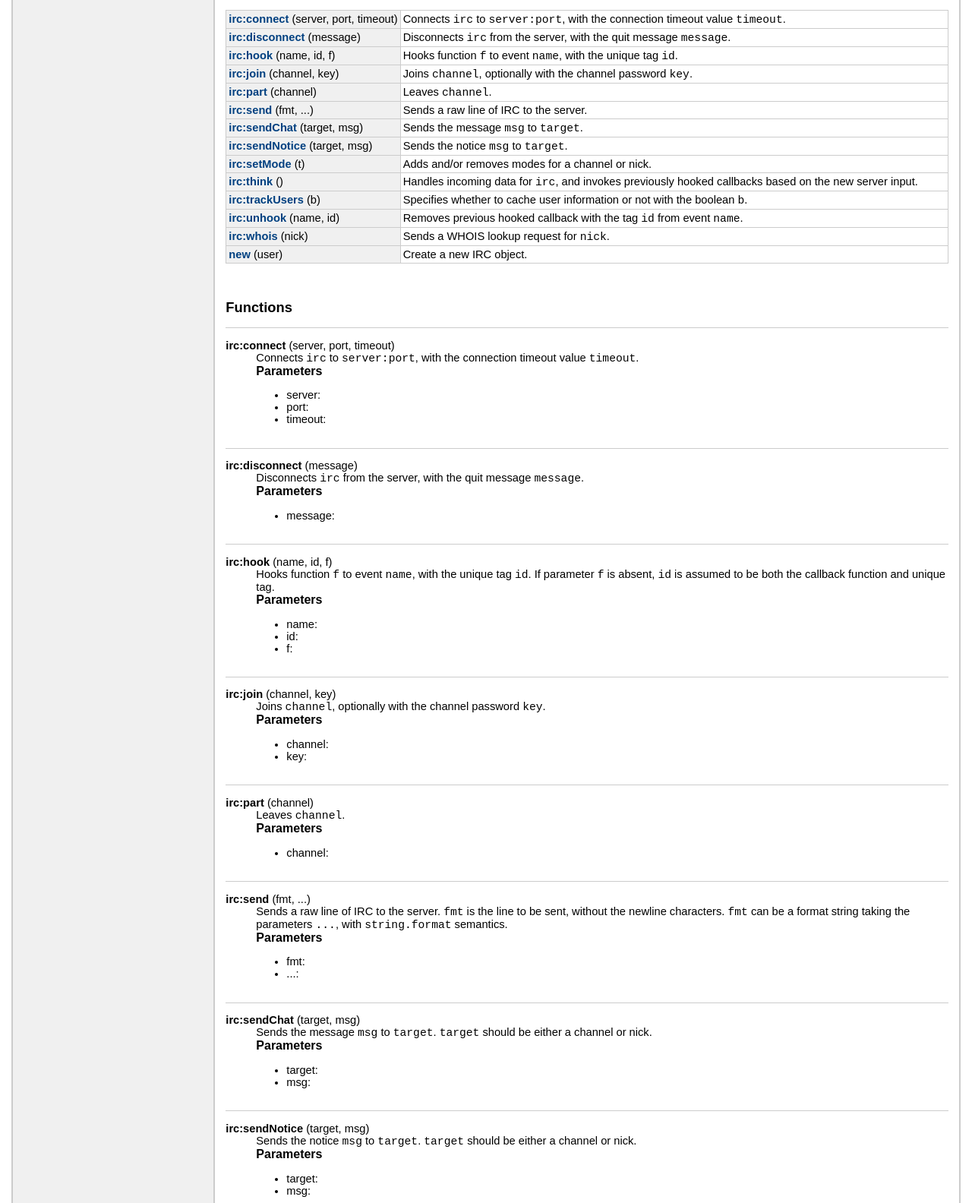
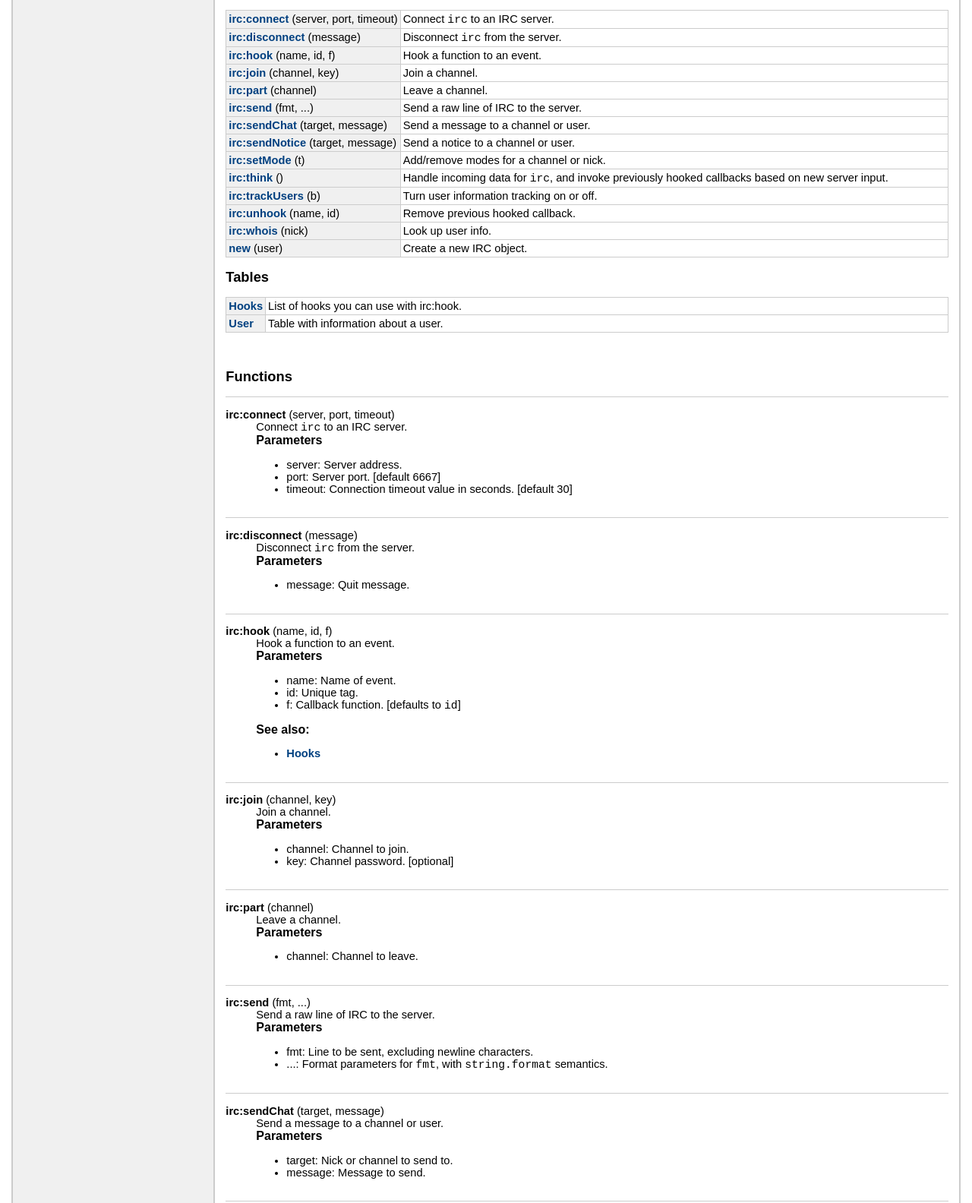
Before and after one commit to JakobOvrum/LuaIRC, a plain HTML site: page doc/modules/irc.html in a window 1280 px wide. Shown: the part 433-2017 px from the top of the page at 76% size. Drawn offline with Linux system fonts and the light colour scheme.

Commit message:
Updated documentation

```diff
--- a/doc/modules/irc.html
+++ b/doc/modules/irc.html
@@ -64,67 +64,67 @@
 
 	<tr>
 	<td class="name" nowrap><a href="#irc:connect">irc:connect</a>&nbsp;(server, port, timeout)</td>
-	<td class="summary">Connects <code>irc</code> to <code>server:port</code>, with the connection timeout value <code>timeout</code>.</td>
+	<td class="summary">Connect <code>irc</code> to an IRC server.</td>
 	</tr>
 
 	<tr>
 	<td class="name" nowrap><a href="#irc:disconnect">irc:disconnect</a>&nbsp;(message)</td>
-	<td class="summary">Disconnects <code>irc</code> from the server, with the quit message <code>message</code>.</td>
+	<td class="summary">Disconnect <code>irc</code> from the server.</td>
 	</tr>
 
 	<tr>
 	<td class="name" nowrap><a href="#irc:hook">irc:hook</a>&nbsp;(name, id, f)</td>
-	<td class="summary">Hooks function <code>f</code> to event <code>name</code>, with the unique tag <code>id</code>.</td>
+	<td class="summary">Hook a function to an event.</td>
 	</tr>
 
 	<tr>
 	<td class="name" nowrap><a href="#irc:join">irc:join</a>&nbsp;(channel, key)</td>
-	<td class="summary">Joins <code>channel</code>, optionally with the channel password <code>key</code>.</td>
+	<td class="summary">Join a channel.</td>
 	</tr>
 
 	<tr>
 	<td class="name" nowrap><a href="#irc:part">irc:part</a>&nbsp;(channel)</td>
-	<td class="summary">Leaves <code>channel</code>.</td>
+	<td class="summary">Leave a channel.</td>
 	</tr>
 
 	<tr>
 	<td class="name" nowrap><a href="#irc:send">irc:send</a>&nbsp;(fmt, ...)</td>
-	<td class="summary">Sends a raw line of IRC to the server.</td>
+	<td class="summary">Send a raw line of IRC to the server.</td>
 	</tr>
 
 	<tr>
-	<td class="name" nowrap><a href="#irc:sendChat">irc:sendChat</a>&nbsp;(target, msg)</td>
-	<td class="summary">Sends the message <code>msg</code> to <code>target</code>.</td>
+	<td class="name" nowrap><a href="#irc:sendChat">irc:sendChat</a>&nbsp;(target, message)</td>
+	<td class="summary">Send a message to a channel or user.</td>
 	</tr>
 
 	<tr>
-	<td class="name" nowrap><a href="#irc:sendNotice">irc:sendNotice</a>&nbsp;(target, msg)</td>
-	<td class="summary">Sends the notice <code>msg</code> to <code>target</code>.</td>
+	<td class="name" nowrap><a href="#irc:sendNotice">irc:sendNotice</a>&nbsp;(target, message)</td>
+	<td class="summary">Send a notice to a channel or user.</td>
 	</tr>
 
 	<tr>
 	<td class="name" nowrap><a href="#irc:setMode">irc:setMode</a>&nbsp;(t)</td>
-	<td class="summary">Adds and/or removes modes for a channel or nick.</td>
+	<td class="summary">Add/remove modes for a channel or nick.</td>
 	</tr>
 
 	<tr>
 	<td class="name" nowrap><a href="#irc:think">irc:think</a>&nbsp;()</td>
-	<td class="summary">Handles incoming data for <code>irc</code>, and invokes previously hooked callbacks based on the new server input.</td>
+	<td class="summary">Handle incoming data for <code>irc</code>, and invoke previously hooked callbacks based on new server input.</td>
 	</tr>
 
 	<tr>
 	<td class="name" nowrap><a href="#irc:trackUsers">irc:trackUsers</a>&nbsp;(b)</td>
-	<td class="summary">Specifies whether to cache user information or not with the boolean <code>b</code>.</td>
+	<td class="summary">Turn user information tracking on or off.</td>
 	</tr>
 
 	<tr>
 	<td class="name" nowrap><a href="#irc:unhook">irc:unhook</a>&nbsp;(name, id)</td>
-	<td class="summary">Removes previous hooked callback with the tag <code>id</code> from event <code>name</code>.</td>
+	<td class="summary">Remove previous hooked callback.</td>
 	</tr>
 
 	<tr>
 	<td class="name" nowrap><a href="#irc:whois">irc:whois</a>&nbsp;(nick)</td>
-	<td class="summary">Sends a WHOIS lookup request for <code>nick</code>.</td>
+	<td class="summary">Look up user info.</td>
 	</tr>
 
 	<tr>
@@ -136,6 +136,21 @@
 
 
 
+
+<h2>Tables</h2>
+<table class="table_list">
+
+	<tr>
+	<td class="name" nowrap><a href="#Hooks">Hooks</a></td>
+	<td class="summary">List of hooks you can use with irc:hook.</td>
+	</tr>
+
+	<tr>
+	<td class="name" nowrap><a href="#User">User</a></td>
+	<td class="summary">Table with information about a user.</td>
+	</tr>
+
+</table>
 
 
 
@@ -151,22 +166,22 @@
 
 <dt><a name="irc:connect"></a><strong>irc:connect</strong>&nbsp;(server, port, timeout)</dt>
 <dd>
-Connects <code>irc</code> to <code>server:port</code>, with the connection timeout value <code>timeout</code>.
+Connect <code>irc</code> to an IRC server.
 
 
 <h3>Parameters</h3>
 <ul>
 
 	<li>
-	  server:
+	  server: Server address.
 	</li>
 
 	<li>
-	  port:
+	  port: Server port. [default 6667]
 	</li>
 
 	<li>
-	  timeout:
+	  timeout: Connection timeout value in seconds. [default 30]
 	</li>
 
 </ul>
@@ -185,14 +200,14 @@ Connects <code>irc</code> to <code>server:port</code>, with the connection timeo
 
 <dt><a name="irc:disconnect"></a><strong>irc:disconnect</strong>&nbsp;(message)</dt>
 <dd>
-Disconnects <code>irc</code> from the server, with the quit message <code>message</code>.
+Disconnect <code>irc</code> from the server.
 
 
 <h3>Parameters</h3>
 <ul>
 
 	<li>
-	  message:
+	  message: Quit message.
 	</li>
 
 </ul>
@@ -211,22 +226,22 @@ Disconnects <code>irc</code> from the server, with the quit message <code>messag
 
 <dt><a name="irc:hook"></a><strong>irc:hook</strong>&nbsp;(name, id, f)</dt>
 <dd>
-Hooks function <code>f</code> to event <code>name</code>, with the unique tag <code>id</code>. If parameter <code>f</code> is absent, <code>id</code> is assumed to be both the callback function and unique tag.
+Hook a function to an event.
 
 
 <h3>Parameters</h3>
 <ul>
 
 	<li>
-	  name:
+	  name: Name of event.
 	</li>
 
 	<li>
-	  id:
+	  id: Unique tag.
 	</li>
 
 	<li>
-	  f:
+	  f: Callback function. [defaults to <code>id</code>]
 	</li>
 
 </ul>
@@ -238,6 +253,15 @@ Hooks function <code>f</code> to event <code>name</code>, with the unique tag <c
 
 
 
+<h3>See also:</h3>
+<ul>
+
+	<li><a href="../modules/irc.html#Hooks">
+		Hooks
+	</a>
+
+</ul>
+
 </dd>
 
 
@@ -245,18 +269,18 @@ Hooks function <code>f</code> to event <code>name</code>, with the unique tag <c
 
 <dt><a name="irc:join"></a><strong>irc:join</strong>&nbsp;(channel, key)</dt>
 <dd>
-Joins <code>channel</code>, optionally with the channel password <code>key</code>.
+Join a channel.
 
 
 <h3>Parameters</h3>
 <ul>
 
 	<li>
-	  channel:
+	  channel: Channel to join.
 	</li>
 
 	<li>
-	  key:
+	  key: Channel password. [optional]
 	</li>
 
 </ul>
@@ -275,14 +299,14 @@ Joins <code>channel</code>, optionally with the channel password <code>key</code
 
 <dt><a name="irc:part"></a><strong>irc:part</strong>&nbsp;(channel)</dt>
 <dd>
-Leaves <code>channel</code>.
+Leave a channel.
 
 
 <h3>Parameters</h3>
 <ul>
 
 	<li>
-	  channel:
+	  channel: Channel to leave.
 	</li>
 
 </ul>
@@ -301,18 +325,18 @@ Leaves <code>channel</code>.
 
 <dt><a name="irc:send"></a><strong>irc:send</strong>&nbsp;(fmt, ...)</dt>
 <dd>
-Sends a raw line of IRC to the server. <code>fmt</code> is the line to be sent, without the newline characters. <code>fmt</code> can be a format string taking the parameters <code>...</code>, with <code>string.format</code> semantics.
+Send a raw line of IRC to the server.
 
 
 <h3>Parameters</h3>
 <ul>
 
 	<li>
-	  fmt:
+	  fmt: Line to be sent, excluding newline characters.
 	</li>
 
 	<li>
-	  ...:
+	  ...: Format parameters for <code>fmt</code>, with <code>string.format</code> semantics.
 	</li>
 
 </ul>
@@ -329,20 +353,20 @@ Sends a raw line of IRC to the server. <code>fmt</code> is the line to be sent,
 
 
 
-<dt><a name="irc:sendChat"></a><strong>irc:sendChat</strong>&nbsp;(target, msg)</dt>
+<dt><a name="irc:sendChat"></a><strong>irc:sendChat</strong>&nbsp;(target, message)</dt>
 <dd>
-Sends the message <code>msg</code> to <code>target</code>. <code>target</code> should be either a channel or nick.
+Send a message to a channel or user.
 
 
 <h3>Parameters</h3>
 <ul>
 
 	<li>
-	  target:
+	  target: Nick or channel to send to.
 	</li>
 
 	<li>
-	  msg:
+	  message: Message to send.
 	</li>
 
 </ul>
@@ -359,20 +383,20 @@ Sends the message <code>msg</code> to <code>target</code>. <code>target</code> s
 
 
 
-<dt><a name="irc:sendNotice"></a><strong>irc:sendNotice</strong>&nbsp;(target, msg)</dt>
+<dt><a name="irc:sendNotice"></a><strong>irc:sendNotice</strong>&nbsp;(target, message)</dt>
 <dd>
-Sends the notice <code>msg</code> to <code>target</code>. <code>target</code> should be either a channel or nick.
+Send a notice to a channel or user.
 
 
 <h3>Parameters</h3>
 <ul>
 
 	<li>
-	  target:
+	  target: Nick or channel to send to.
 	</li>
 
 	<li>
-	  msg:
+	  message: Notice to send.
 	</li>
 
 </ul>
@@ -391,20 +415,23 @@ Sends the notice <code>msg</code> to <code>target</code>. <code>target</code> sh
 
 <dt><a name="irc:setMode"></a><strong>irc:setMode</strong>&nbsp;(t)</dt>
 <dd>
-Adds and/or removes modes for a channel or nick. Either <code>t.target</code> or <code>t.nick</code> specifies the channel or nick to add/remove modes. <code>t.add</code> is a list of modes to add to the target. <code>t.rem</code> is a list of modes to remove from the target. Example which sets +m (moderated) for #channel: <code>irc:setMode{target = "#channel", add = "m"}</code>
+Add/remove modes for a channel or nick.
 
 
 <h3>Parameters</h3>
 <ul>
 
 	<li>
-	  t:
+	  t: Table with fields <code>target, nick, add</code> and/or <code>rem</code>. <code>target</code> or <code>nick</code> specifies the user or channel to add/remove modes. <code>add</code> is a list of modes to add to the user or channel. <code>rem</code> is a list of modes to remove from the user or channel.
 	</li>
 
 </ul>
 
 
 
+
+<h3>Usage:</h3>
+Example which sets +m (moderated) for #channel: <br/> <code>irc:setMode{target = "#channel", add = "m"}</code>
 
 
 
@@ -417,7 +444,7 @@ Adds and/or removes modes for a channel or nick. Either <code>t.target</code> or
 
 <dt><a name="irc:think"></a><strong>irc:think</strong>&nbsp;()</dt>
 <dd>
-Handles incoming data for <code>irc</code>, and invokes previously hooked callbacks based on the new server input. You should call this in some kind of main loop, or at least often enough not to time out.
+Handle incoming data for <code>irc</code>, and invoke previously hooked callbacks based on new server input. You should call this in some kind of main loop, or at least often enough to not time out.
 
 
 
@@ -434,14 +461,14 @@ Handles incoming data for <code>irc</code>, and invokes previously hooked callba
 
 <dt><a name="irc:trackUsers"></a><strong>irc:trackUsers</strong>&nbsp;(b)</dt>
 <dd>
-Specifies whether to cache user information or not with the boolean <code>b</code>.
+Turn user information tracking on or off. User tracking is enabled by default.
 
 
 <h3>Parameters</h3>
 <ul>
 
 	<li>
-	  b:
+	  b: Boolean whether or not to track user information.
 	</li>
 
 </ul>
@@ -460,18 +487,18 @@ Specifies whether to cache user information or not with the boolean <code>b</cod
 
 <dt><a name="irc:unhook"></a><strong>irc:unhook</strong>&nbsp;(name, id)</dt>
 <dd>
-Removes previous hooked callback with the tag <code>id</code> from event <code>name</code>.
+Remove previous hooked callback.
 
 
 <h3>Parameters</h3>
 <ul>
 
 	<li>
-	  name:
+	  name: Name of event.
 	</li>
 
 	<li>
-	  id:
+	  id: Unique tag.
 	</li>
 
 </ul>
@@ -490,14 +517,14 @@ Removes previous hooked callback with the tag <code>id</code> from event <code>n
 
 <dt><a name="irc:whois"></a><strong>irc:whois</strong>&nbsp;(nick)</dt>
 <dd>
-Sends a WHOIS lookup request for <code>nick</code>. Returns a table with the fields <code>userinfo</code>, <code>node</code>, <code>channels</code> and <code>account</code>.
+Look up user info.
 
 
 <h3>Parameters</h3>
 <ul>
 
 	<li>
-	  nick:
+	  nick: Nick of user to query.
 	</li>
 
 </ul>
@@ -506,6 +533,9 @@ Sends a WHOIS lookup request for <code>nick</code>. Returns a table with the fie
 
 
 
+
+<h3>Return value:</h3>
+Table with fields <code>userinfo</code>, <code>node</code>, <code>channels</code> and <code>account</code>.
 
 
 
@@ -516,14 +546,14 @@ Sends a WHOIS lookup request for <code>nick</code>. Returns a table with the fie
 
 <dt><a name="new"></a><strong>new</strong>&nbsp;(user)</dt>
 <dd>
-Create a new IRC object. The <code>user</code> parameter can contain fields <code>nick</code>, <code>username</code> and <code>realname</code>. The <code>nick</code> field is required. Returns a new <code>irc</code> object.
+Create a new IRC object. Use <code>irc:connect</code> to connect to a server.
 
 
 <h3>Parameters</h3>
 <ul>
 
 	<li>
-	  user:
+	  user: Table with fields <code>nick</code>, <code>username</code> and <code>realname</code>. The <code>nick</code> field is required.
 	</li>
 
 </ul>
@@ -532,6 +562,9 @@ Create a new IRC object. The <code>user</code> parameter can contain fields <cod
 
 
 
+
+<h3>Return value:</h3>
+Returns a new <code>irc</code> object.
 
 
 
@@ -542,6 +575,27 @@ Create a new IRC object. The <code>user</code> parameter can contain fields <cod
 
 
 
+
+<h2><a name="tables"></a>Tables</h2>
+<dl class="table">
+
+<dt><a name="Hooks"></a><strong>Hooks</strong></dt>
+<dd>List of hooks you can use with irc:hook. The parameter list describes the parameters passed to the callback function. <ul> <li><code>OnDisconnect(message, errorOccurred)</code></li> <li><code>OnChat(user, channel, message)</code></li> <li><code>OnNotice(user, channel, message)</code></li> <li><code>OnJoin(user, channel)</code>*</li> <li><code>OnPart(user, channel)</code>*</li> <li><code>OnQuit(user, message)</code></li> <li><code>NickChange(user, newnick)</code>*</li> <li><code>NameList(channel, names)</code></li> </ul> * Event also invoked for yourself.
+
+
+
+</dd>
+
+
+<dt><a name="User"></a><strong>User</strong></dt>
+<dd>Table with information about a user. <ul> <li><code>nick</code> - User nickname. Always present.</li> <li><code>username</code> - User username.</li> <li><code>host</code> - User hostname.</li> <li><code>realname</code> - User real name.</li> <li><code>access</code> - User access, available in channel-oriented callbacks. Can be '+', '@', and others, depending on the server.</li> </ul> Apart from <code>nick</code>, fields may be missing. To fill them in, enable user tracking and use irc:whois.
+
+
+
+</dd>
+
+
+</dl>
 
 
 
```
Also changed, not shown: 1 other file.
